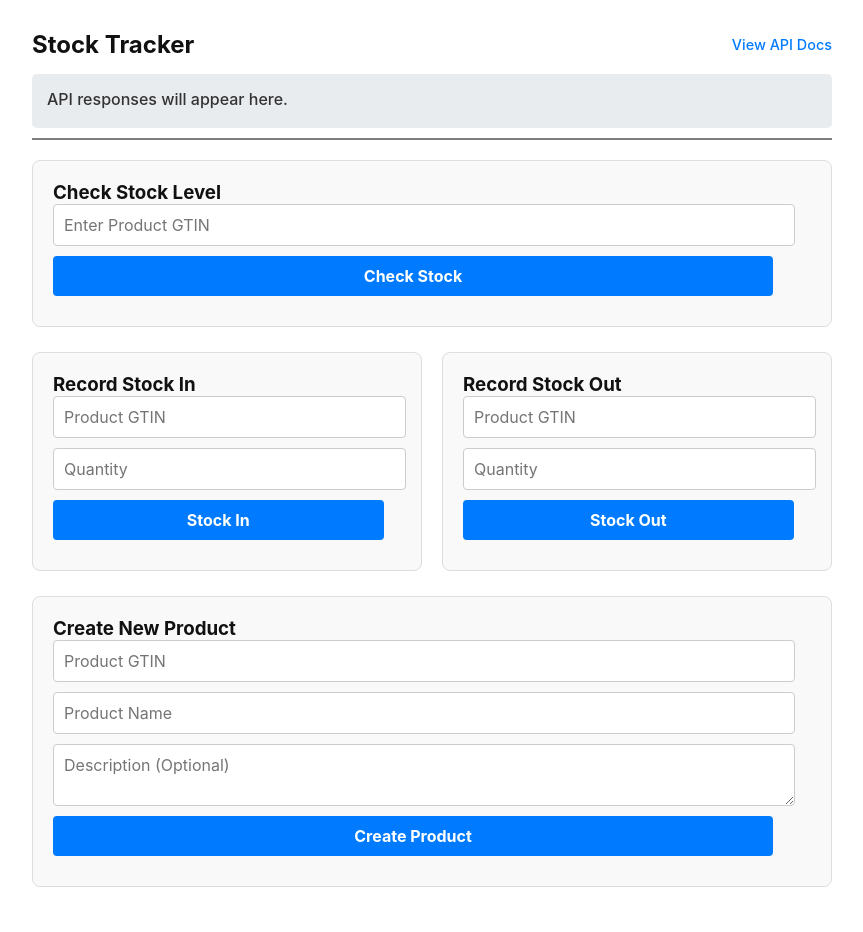
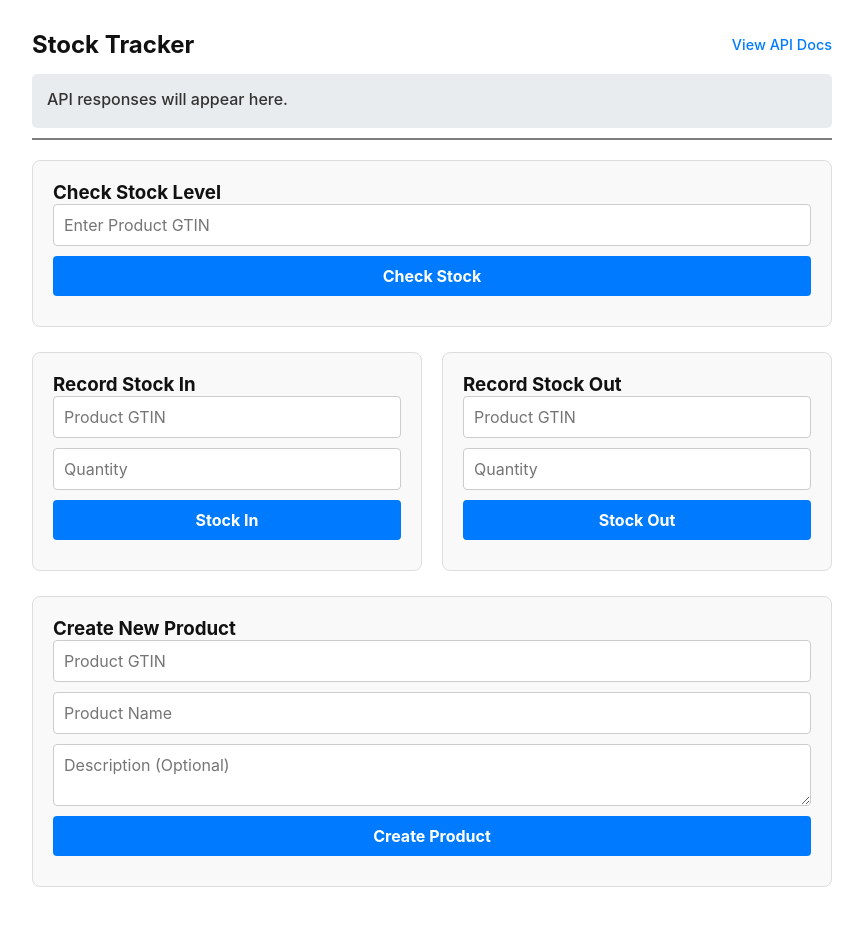
Before and after one commit to sai-krishna-kotha/parksons, a Django app: page / in a window 1280 px wide. Shown: the whole page, without its empty margins (208-1071 px from the left). Run offline with Django 5.2, Linux system fonts and the light colour scheme.

Commit message:
button: width 100%

```diff
--- a/templates/index.html
+++ b/templates/index.html
@@ -28,17 +28,19 @@
             background-color: #f9f9f9;
         }
 
+        /* UPDATED: Styles for form elements to ensure proper alignment */
         input,
         textarea,
         button {
             display: block;
-            width: 95%;
+            width: 100%;
             padding: 10px;
             margin-bottom: 10px;
             border-radius: 4px;
             border: 1px solid #ccc;
             font-size: 16px;
             font-family: inherit;
+            box-sizing: border-box;
         }
 
         textarea {
@@ -90,7 +92,6 @@
             word-wrap: break-word;
         }
 
-        /* UPDATED: Styling for the API Docs as a text link */
         .docs-link {
             color: #007bff;
             text-decoration: none;
```
